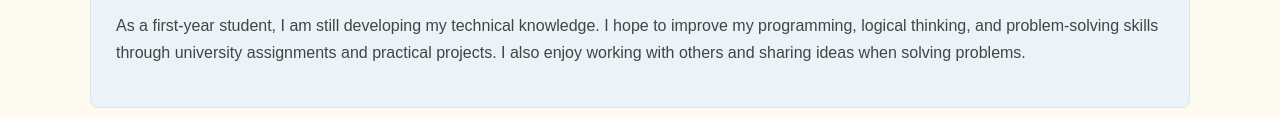
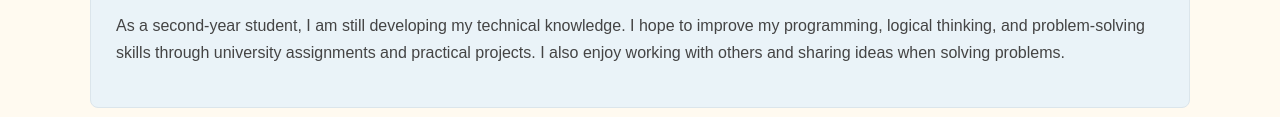
Before and after one commit to rs25acp/myportfolio, a plain HTML site: page technical-interests.html in a window 1280 px wide. Shown: the part 1343-1460 px from the top of the page. Drawn offline with Linux system fonts and the light colour scheme.

Commit message:
Modify technical interests for second-year status
Updated the technical interests section to reflect the change from a first-year to a second-year student.

```diff
--- a/technical-interests.html
+++ b/technical-interests.html
@@ -80,7 +80,7 @@
                     </p>
 
                     <p>
-                        As a first-year student, I am still developing
+                        As a second-year student, I am still developing
                         my technical knowledge. I hope to improve my
                         programming, logical thinking, and problem-solving
                         skills through university assignments and
```
